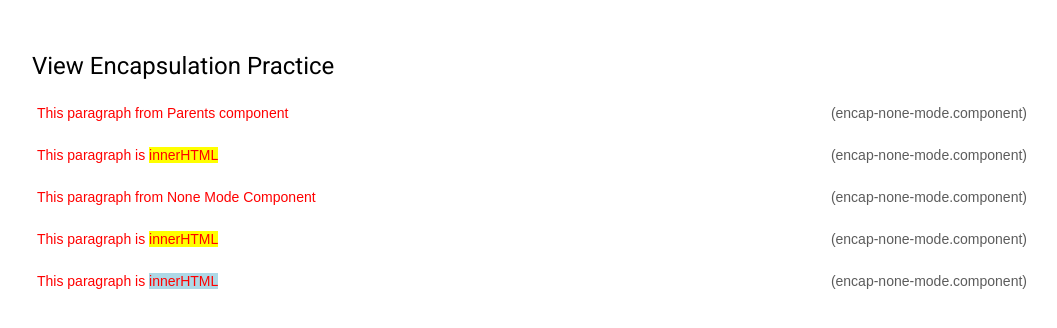
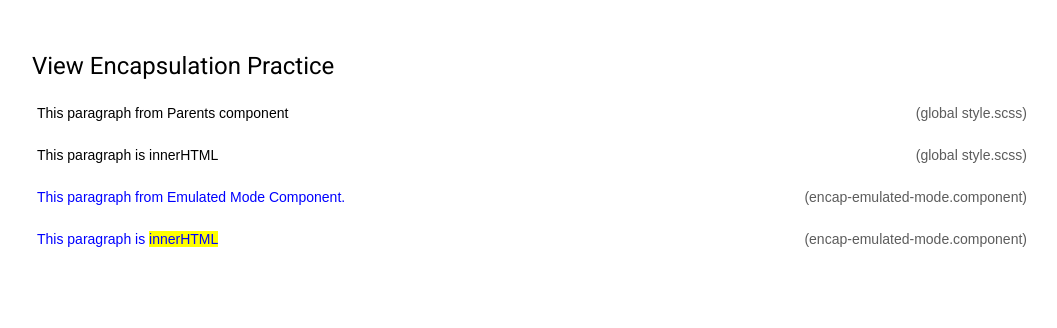
Before and after one commit to chialinglu21/my-things, an Angular app in the folder lynn-org/: page / in a window 1280 px wide. Shown: the top 328 px of the page, without its empty margins (108-1165 px from the left). Built offline with nearby package versions, Linux system fonts and the light colour scheme.

Commit message:
add lighlight-text component

```diff
--- a/lynn-org/apps/ui-lab/src/app/app.module.ts
+++ b/lynn-org/apps/ui-lab/src/app/app.module.ts
@@ -5,9 +5,6 @@ import { AppComponent } from './app.component';
 import { BrowserAnimationsModule } from '@angular/platform-browser/animations';
 import { LyMaterialModule } from '@lynn-org/ly-common';
 import * as fromComponents from './components';
-import { EncapEmulatedModeComponent } from './components/view-encapsulation-test/encap-emulated-mode.component';
-import { EncapNoneModeComponent } from './components/view-encapsulation-test/encap-none-mode.component';
-import { EncapShadowDomModeComponent } from './components/view-encapsulation-test/encap-shadow-dom-mode.component';
 
 @NgModule({
   declarations: [AppComponent, ...fromComponents.components],
--- a/lynn-org/apps/ui-lab/src/app/components/index.ts
+++ b/lynn-org/apps/ui-lab/src/app/components/index.ts
@@ -2,15 +2,18 @@ import { ViewEncapsulationTestComponent } from './view-encapsulation-test/view-e
 import { EncapEmulatedModeComponent } from './view-encapsulation-test/encap-emulated-mode.component';
 import { EncapNoneModeComponent } from './view-encapsulation-test/encap-none-mode.component';
 import { EncapShadowDomModeComponent } from './view-encapsulation-test/encap-shadow-dom-mode.component';
+import { HighlightTextComponent } from './view-encapsulation-test/highlight-text.component';
 
 export const components: any[] = [
   ViewEncapsulationTestComponent,
   EncapEmulatedModeComponent,
   EncapNoneModeComponent,
   EncapShadowDomModeComponent,
+  HighlightTextComponent,
 ];
 
 export * from './view-encapsulation-test/view-encapsulation-test.component';
 export * from './view-encapsulation-test/encap-emulated-mode.component';
 export * from './view-encapsulation-test/encap-none-mode.component';
 export * from './view-encapsulation-test/encap-shadow-dom-mode.component';
+export * from './view-encapsulation-test/highlight-text.component';
--- /dev/null
+++ b/lynn-org/apps/ui-lab/src/app/components/view-encapsulation-test/highlight-text.component.ts
@@ -0,0 +1,21 @@
+import { Component, OnInit, ViewEncapsulation, Input } from '@angular/core';
+
+@Component({
+  selector: 'lynn-org-highlight-text',
+  template: `<span [innerHTML]="text"></span>`,
+  styles: [
+    `
+      .highlight-text {
+        background: yellow;
+      }
+    `,
+  ],
+  encapsulation: ViewEncapsulation.ShadowDom,
+})
+export class HighlightTextComponent implements OnInit {
+  @Input() text = '';
+
+  constructor() {}
+
+  ngOnInit(): void {}
+}
--- a/lynn-org/apps/ui-lab/src/app/components/view-encapsulation-test/view-encapsulation-test.component.html
+++ b/lynn-org/apps/ui-lab/src/app/components/view-encapsulation-test/view-encapsulation-test.component.html
@@ -1,6 +1,9 @@
 <h1>View Encapsulation Practice</h1>
 <p class="title">This paragraph from Parents component</p>
 <p class="title" [innerHTML]="highlightText"></p>
-<!-- <lynn-org-encap-emulated-mode></lynn-org-encap-emulated-mode> -->
-<lynn-org-encap-none-mode></lynn-org-encap-none-mode>
-<!-- <lynn-org-encap-shadow-dom-mode></lynn-org-encap-shadow-dom-mode> -->
+<lynn-org-encap-emulated-mode></lynn-org-encap-emulated-mode>
+<!-- <lynn-org-encap-none-mode></lynn-org-encap-none-mode>
+<lynn-org-encap-shadow-dom-mode></lynn-org-encap-shadow-dom-mode>
+<p class="title">
+  <lynn-org-highlight-text [text]="highlightText"></lynn-org-highlight-text>
+</p> -->
```
Also changed, not shown: lynn-org/apps/ui-lab/src/app/components/view-encapsulation-test/encap-emulated-mode.component.ts (+7 -3 lines).
